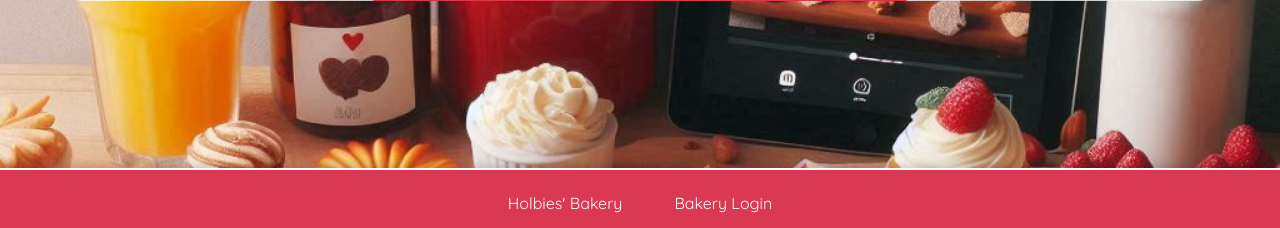
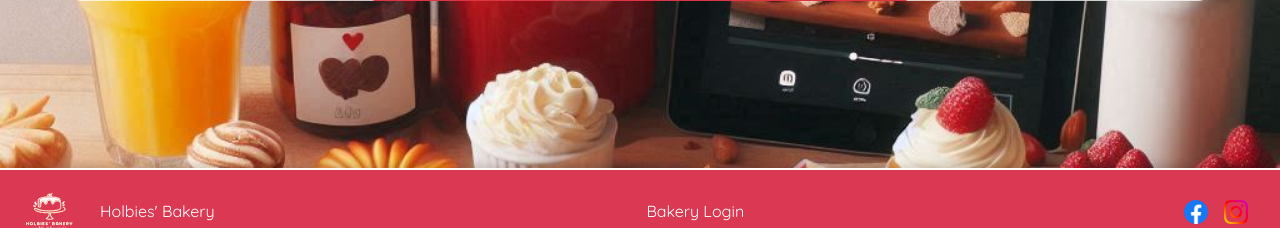
Before and after one commit to lunarinaa/holbertonschool-portfolio_project, a Django app: page /cart/ in a window 1280 px wide. Shown: the part 572-800 px from the top of the page. Run offline with Django 3.2, Linux system fonts and the light colour scheme; some libraries are stand-ins or nearby versions.

Commit message:
Updated footer

```diff
--- a/holbies_bakery/customer/templates/customer/footer.html
+++ b/holbies_bakery/customer/templates/customer/footer.html
@@ -15,10 +15,23 @@
         }
         .footer-content {
             display: flex;
-            justify-content: center;
+            justify-content: space-between;
+            align-items: center;
+            flex-wrap: wrap;
+        }
+        .footer-logo {
+            display: flex;
             align-items: center;
         }
-        .footer a {
+        .footer-logo img {
+            height: 50px;
+            margin-right: 1rem;
+        }
+        .footer-links {
+            display: flex;
+            align-items: center;
+        }
+        .footer-links a {
             color: white !important;
             font-size: 1rem;
             text-decoration: none !important;
@@ -27,18 +40,43 @@
             padding: 5px 10px;
             border-radius: 5px;
         }
-        .footer a:hover {
+        .footer-links a:hover {
             color: #A40C0C !important;
             background-color: #ff9999;
             text-decoration: none !important;
         }
-        .footer .ml-3 {
-            margin-left: 1.5rem;
+        .social-media {
+            display: flex;
+            align-items: center;
+        }
+        .social-media a {
+            margin: 0 0.5rem;
+        }
+        .social-media img {
+            width: 24px;
+            height: 24px;
+            transition: transform 0.3s ease;
+        }
+        .social-media img:hover {
+            transform: scale(1.1);
         }
     </style>
 
     <div class="footer-content">
-        <a href="http://localhost:8000">Holbies' Bakery</a>
-        <a class="ml-3" href="{% url 'dashboard' %}">Bakery Login</a>
+        <div class="footer-logo">
+            <img src="{% static 'logo/logo_white.svg' %}" alt="Holbies' Bakery Logo">
+            <a href="http://localhost:8000">Holbies' Bakery</a>
+        </div>
+        <div class="footer-links">
+            <a href="{% url 'dashboard' %}">Bakery Login</a>
+        </div>
+        <div class="social-media">
+            <a href="https://www.facebook.com/profile.php?id=100095726403283/" target="_blank">
+                <img src="{% static 'images/facebook-icon.png' %}" alt="Facebook">
+            </a>
+            <a href="https://www.instagram.com/holbertonazerbaijan/" target="_blank">
+                <img src="{% static 'images/instagram-icon.png' %}" alt="Instagram">
+            </a>
+        </div>
     </div>
 </footer>
```
Also changed, not shown: holbies_bakery/customer/static/images/facebook-icon.png (added), holbies_bakery/customer/static/images/instagram-icon.png (added), 5 other files.
